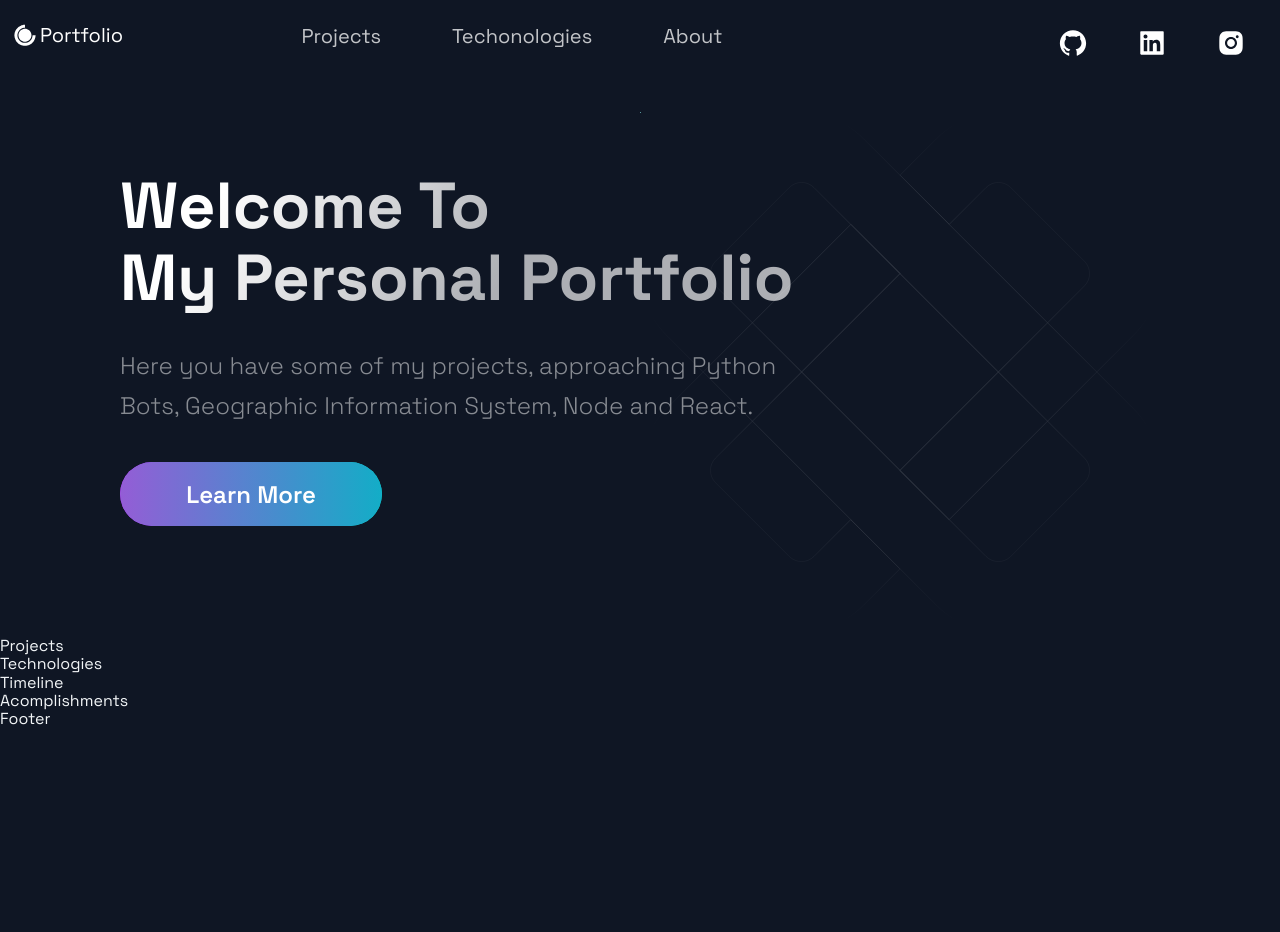
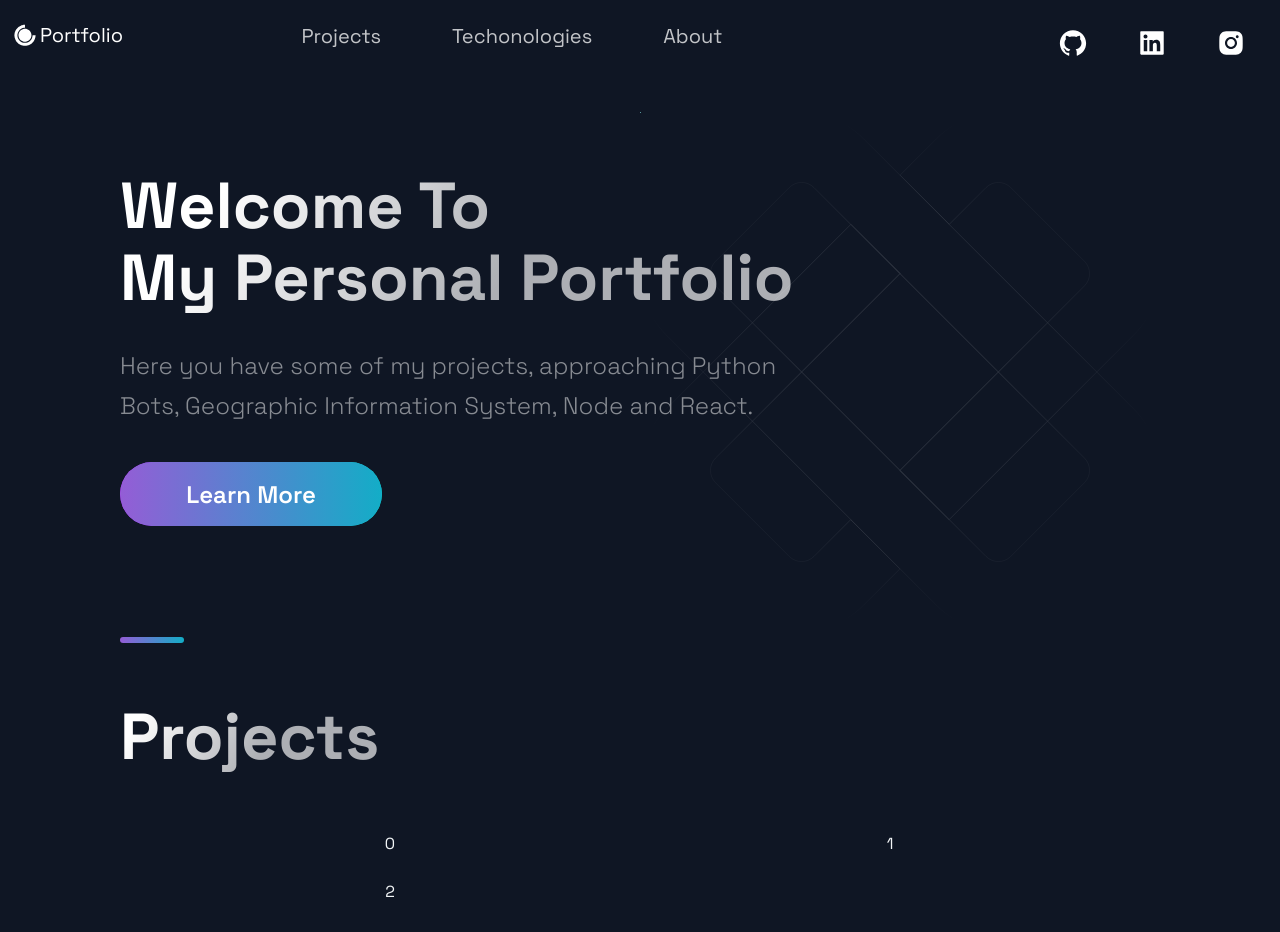
Before and after one commit to danielrubens/portfolio-website, a Next.js app: page / in a window 1280 px wide. Shown: the top 932 px of the page. Before the commit the page ends 800 px from the top, so only its background shows below. Built offline with nearby package versions, Linux system fonts and the light colour scheme.

Commit message:
GridContainer mapping projects

```diff
--- a/src/components/Projects/Projects.js
+++ b/src/components/Projects/Projects.js
@@ -5,9 +5,17 @@
 import { projects } from '../../constants/constants';
 
 const Projects = () => (
-  <div>
-    Projects
-  </div>
+  <Section nopadding id='projects'>
+    <SectionDivider />
+    <SectionTitle main>Projects</SectionTitle>
+    <GridContainer>
+      {[0,1,2].map((project) => (
+        <div>
+          {project}
+        </div>
+      ))}
+    </GridContainer>
+  </Section>
 );
 
 export default Projects;
```
